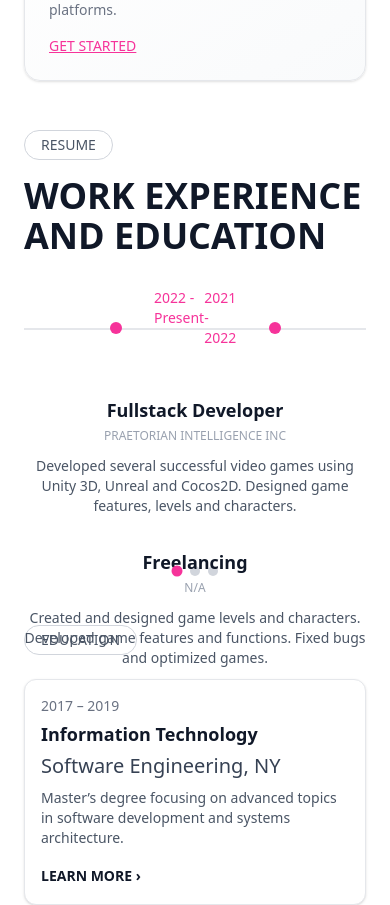
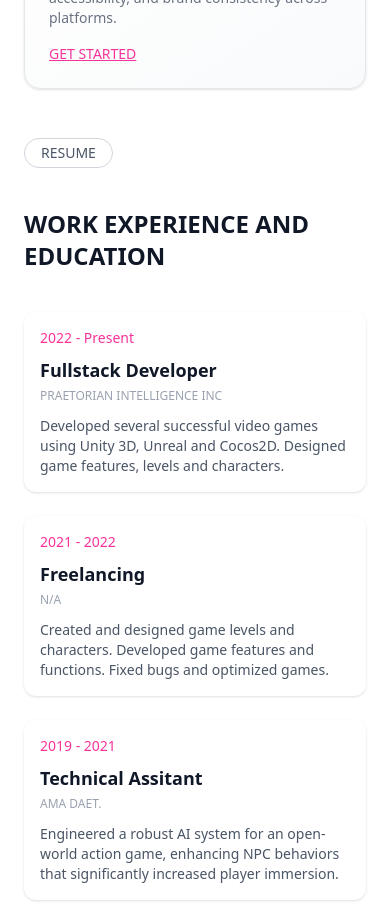
Before and after one commit to ElysiumsGit/portfolio, a React (Vite) app in the folder frontend/: page / in a window 390 px wide. Shown: the part 2040-2945 px from the top of the page. Built offline with nearby package versions, Linux system fonts and the light colour scheme.

Commit message:
Latest Portfolio

```diff
--- a/frontend/src/components/Navigation.jsx
+++ b/frontend/src/components/Navigation.jsx
@@ -17,6 +17,7 @@ const navIcons = [
 ];
 
 const Navigation = ({ active, onNavChange }) => {
+
   const handleClick = (id) => {
     onNavChange(id);
   };
@@ -27,15 +28,13 @@ const Navigation = ({ active, onNavChange }) => {
 
   const { isMobile, isTablet, isDesktop } = useResponsive();
 
-  const iconSize = isMobile ? 16 : isTablet ? 20 : 24;
-  const headerTopIconSize = isMobile ? 24 : isTablet ? 20 : 24;
+  const iconSize = isMobile ? 24 : isTablet ? 20 : 16;
+  const headerTopIconSize = isMobile ? 24 : isTablet ? 20 : 16;
 
   return (
     <>
-      {/* Desktop Navigation */}
       {isDesktop && (
         <div className="flex flex-col items-center gap-4">
-          {/* Header icons */}
           {headerIcons.map(({ id, icon: Icon, bg }) => (
             <button
               key={id}
@@ -47,7 +46,6 @@ const Navigation = ({ active, onNavChange }) => {
             </button>
           ))}
 
-          {/* Navigation icons */}
           <div className="flex flex-col items-center gap-2 p-2 rounded-full bg-white shadow-lg">
             {navIcons.map(({ id, icon: Icon, bg, text }) => (
               <button
@@ -65,13 +63,10 @@ const Navigation = ({ active, onNavChange }) => {
         </div>
       )}
 
-      {/* Tablet Layout */}
       {isTablet && <div className="text-center">Tablet view coming soon...</div>}
 
-      {/* Mobile Navigation */}
       {isMobile && (
         <div className="sticky top-0 z-50 bg-white shadow-md border-b border-gray-200 px-4 py-4">
-          {/* Header Section */}
           <section className="flex items-center justify-between">
             <div className="flex flex-col items-start">
               <h1 className="text-sm font-semibold">John Carlo Abanes</h1>
@@ -91,7 +86,6 @@ const Navigation = ({ active, onNavChange }) => {
             </div>
           </section>
 
-          {/* Navigation Icons */}
           <section className="flex justify-between mt-4 px-2">
             {navIcons.map(({ id, icon: Icon, bg, text }) => (
               <button
--- a/frontend/src/pages/WorkExperience.jsx
+++ b/frontend/src/pages/WorkExperience.jsx
@@ -54,7 +54,7 @@ const WorkExperience = ({ activeNav }) => {
           animate={{ opacity: 1, x: 0 }}
           exit={{ opacity: 0, x: 50 }}
           transition={{ duration: 0.4, ease: "easeInOut" }}
-          className=" text-left max-h-[550px] px-6 flex flex-col gap-12 mt-12"
+          className=" text-left px-6 flex flex-col gap-12 mt-12"
         >
           <WorkExperienceContent />
           <EducationContent />
--- a/frontend/src/pages/experience/WorkExperienceContent.jsx
+++ b/frontend/src/pages/experience/WorkExperienceContent.jsx
@@ -1,5 +1,6 @@
 import React, { useState } from 'react';
 import { motion, AnimatePresence } from 'framer-motion';
+import useResponsive from '../../utils/useResponsive';
 
 const experiencePairs = [
   [
@@ -62,9 +63,13 @@ const WorkExperienceContent = () => {
     setCurrentIndex(index);
   };
 
+  const { isMobile, isTablet, isDesktop } = useResponsive();
+
   return (
+    <>
+      {
+        isDesktop && (
           <div className='flex flex-col gap-8'>
-
             <section>
                   <div className="mb-4">
                       <div className="inline-flex items-center border border-gray-300 rounded-full px-4 py-1">
@@ -121,6 +126,34 @@ const WorkExperienceContent = () => {
                   </div>
             </section>
           </div>
+        )
+      }
+
+     {
+        isMobile && (
+          <div className="flex flex-col gap-6">
+            <div className="mb-4">
+              <div className="inline-flex items-center border border-gray-300 rounded-full px-4 py-1">
+                <span className="text-sm text-gray-600 font-medium">RESUME</span>
+              </div>
+            </div>
+
+            <h1 className="text-2xl font-semibold text-gray-900 mb-4">
+              WORK EXPERIENCE AND EDUCATION
+            </h1>
+
+            {experiencePairs.flat().map((item, idx) => (
+              <div key={idx} className="bg-white rounded-xl shadow p-4">
+                <div className="text-pink-500 font-medium text-sm mb-2">{item.date}</div>
+                <h3 className="text-lg font-semibold text-gray-900">{item.role}</h3>
+                <p className="text-xs uppercase text-gray-400 mt-1">{item.location}</p>
+                <p className="mt-3 text-sm text-gray-600">{item.description}</p>
+              </div>
+            ))}
+          </div>
+        )
+      }
+    </>
   );
 };
 
```
Lines whose indentation alone changed are shown as unchanged.
